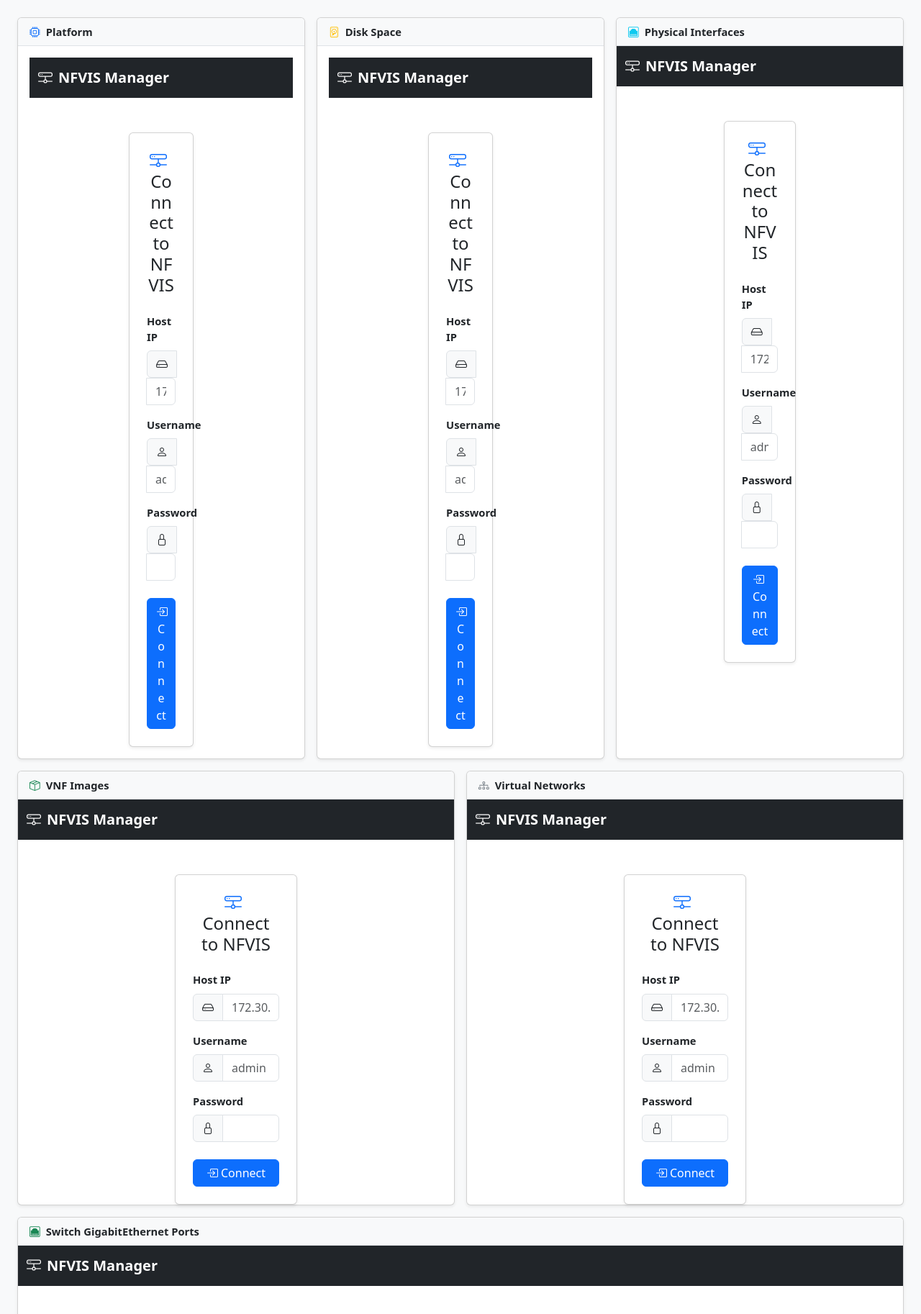
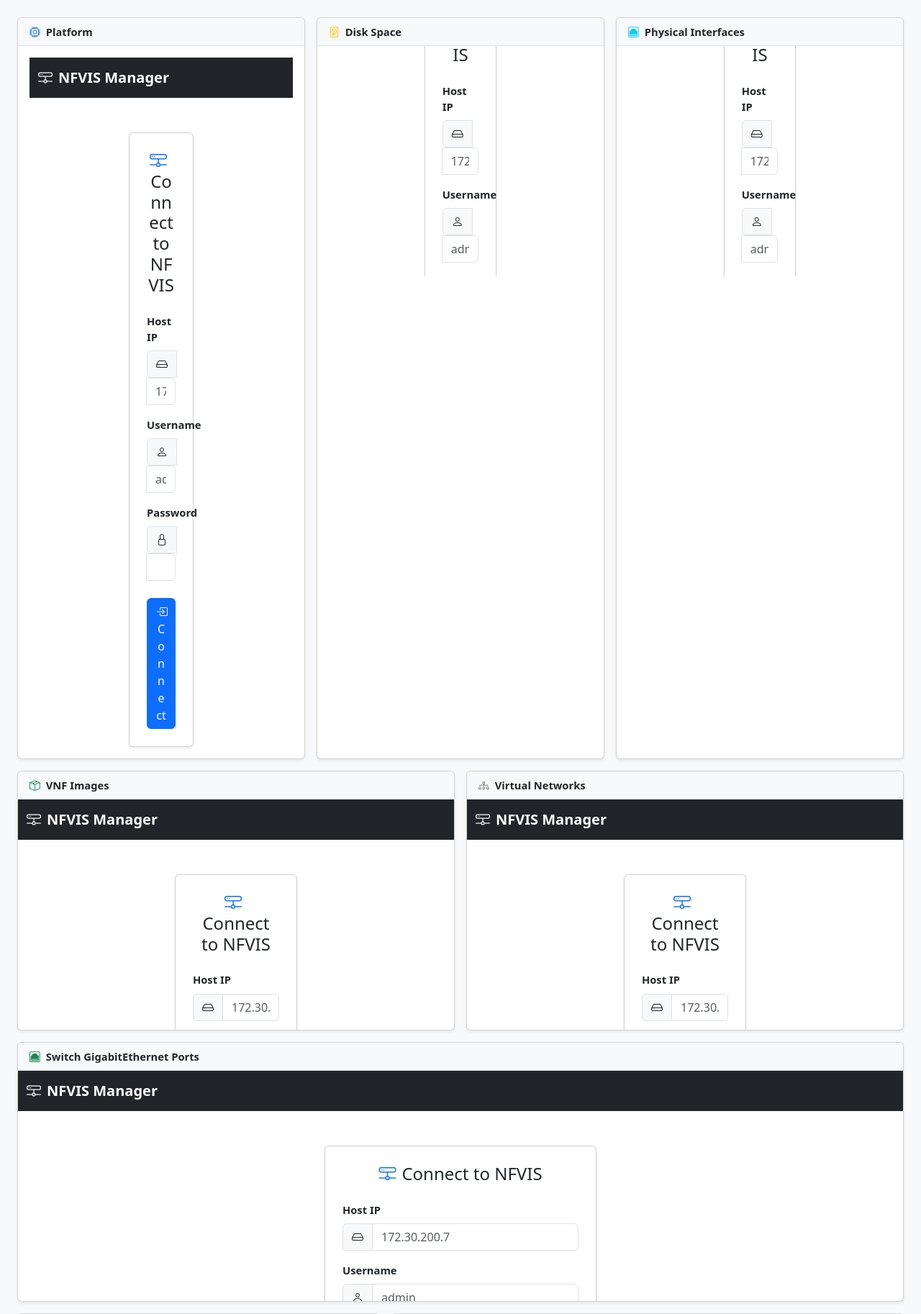
Before and after one commit to JohnnyVBut/nfvis-api, a Flask app: template nfvis_web/templates/dashboard.html in a window 1280 px wide. Shown: the part 56-1882 px from the top of the page at 72% size. Run offline with Flask 3, Linux system fonts and the light colour scheme; the template is opened without the code that fills it, so the values that code supplies are empty.

Commit message:
Scrollable cards, platform card with collapsible details

```diff
--- a/nfvis_web/static/style.css
+++ b/nfvis_web/static/style.css
@@ -15,3 +15,8 @@ body {
 .nav-tabs .nav-link {
   font-size: 0.88rem;
 }
+
+.card-body.scrollable {
+  max-height: 40vh;
+  overflow-y: auto;
+}
--- a/nfvis_web/templates/dashboard.html
+++ b/nfvis_web/templates/dashboard.html
@@ -24,7 +24,7 @@
       <div class="card-header fw-semibold">
         <i class="bi bi-device-hdd me-2 text-warning"></i>Disk Space
       </div>
-      <div class="card-body"
+      <div class="card-body p-0 scrollable"
            hx-get="{{ url_for('htmx_diskspace') }}"
            hx-trigger="load"
            hx-swap="innerHTML">
@@ -39,7 +39,7 @@
       <div class="card-header fw-semibold">
         <i class="bi bi-ethernet me-2 text-info"></i>Physical Interfaces
       </div>
-      <div class="card-body p-0"
+      <div class="card-body p-0 scrollable"
            hx-get="{{ url_for('htmx_interfaces') }}"
            hx-trigger="load"
            hx-swap="innerHTML">
@@ -58,7 +58,7 @@
       <div class="card-header fw-semibold">
         <i class="bi bi-box-seam me-2 text-success"></i>VNF Images
       </div>
-      <div class="card-body p-0"
+      <div class="card-body p-0 scrollable"
            hx-get="{{ url_for('htmx_images') }}"
            hx-trigger="load"
            hx-swap="innerHTML">
@@ -73,7 +73,7 @@
       <div class="card-header fw-semibold">
         <i class="bi bi-diagram-3 me-2 text-secondary"></i>Virtual Networks
       </div>
-      <div class="card-body p-0"
+      <div class="card-body p-0 scrollable"
            hx-get="{{ url_for('htmx_networks') }}"
            hx-trigger="load"
            hx-swap="innerHTML">
@@ -91,7 +91,7 @@
       <div class="card-header fw-semibold">
         <i class="bi bi-ethernet me-2 text-success"></i>Switch GigabitEthernet Ports
       </div>
-      <div class="card-body p-0"
+      <div class="card-body p-0 scrollable"
            hx-get="{{ url_for('htmx_switchports') }}"
            hx-trigger="load"
            hx-swap="innerHTML">
@@ -110,7 +110,7 @@
       <div class="card-header fw-semibold">
         <i class="bi bi-tag me-2 text-primary"></i>Switch VLANs
       </div>
-      <div class="card-body p-0"
+      <div class="card-body p-0 scrollable"
            hx-get="{{ url_for('htmx_vlans') }}"
            hx-trigger="load"
            hx-swap="innerHTML">
@@ -125,7 +125,7 @@
       <div class="card-header fw-semibold">
         <i class="bi bi-layers me-2 text-info"></i>Port-Channels
       </div>
-      <div class="card-body p-0"
+      <div class="card-body p-0 scrollable"
            hx-get="{{ url_for('htmx_portchannels') }}"
            hx-trigger="load"
            hx-swap="innerHTML">
@@ -137,13 +137,13 @@
 </div>
 
 <!-- VM Deployments -->
-<div class="row g-3">
+<div class="row g-3 mb-4">
   <div class="col-12">
     <div class="card shadow-sm">
       <div class="card-header fw-semibold">
         <i class="bi bi-pc-display me-2 text-danger"></i>VM Deployments
       </div>
-      <div class="card-body p-0"
+      <div class="card-body p-0 scrollable"
            hx-get="{{ url_for('htmx_deployments') }}"
            hx-trigger="load"
            hx-swap="innerHTML">
```
Also changed, not shown: nfvis_web/templates/htmx/platform.html (+36 -4 lines).
